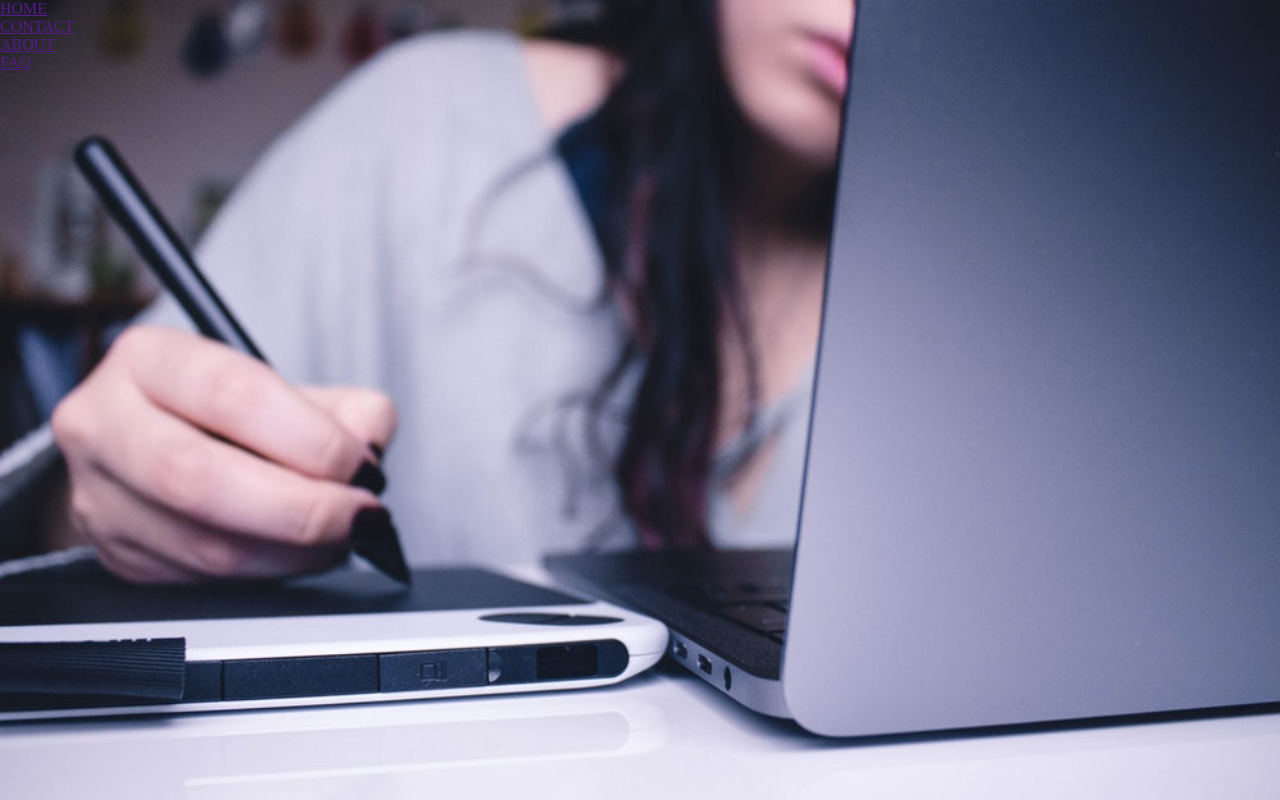
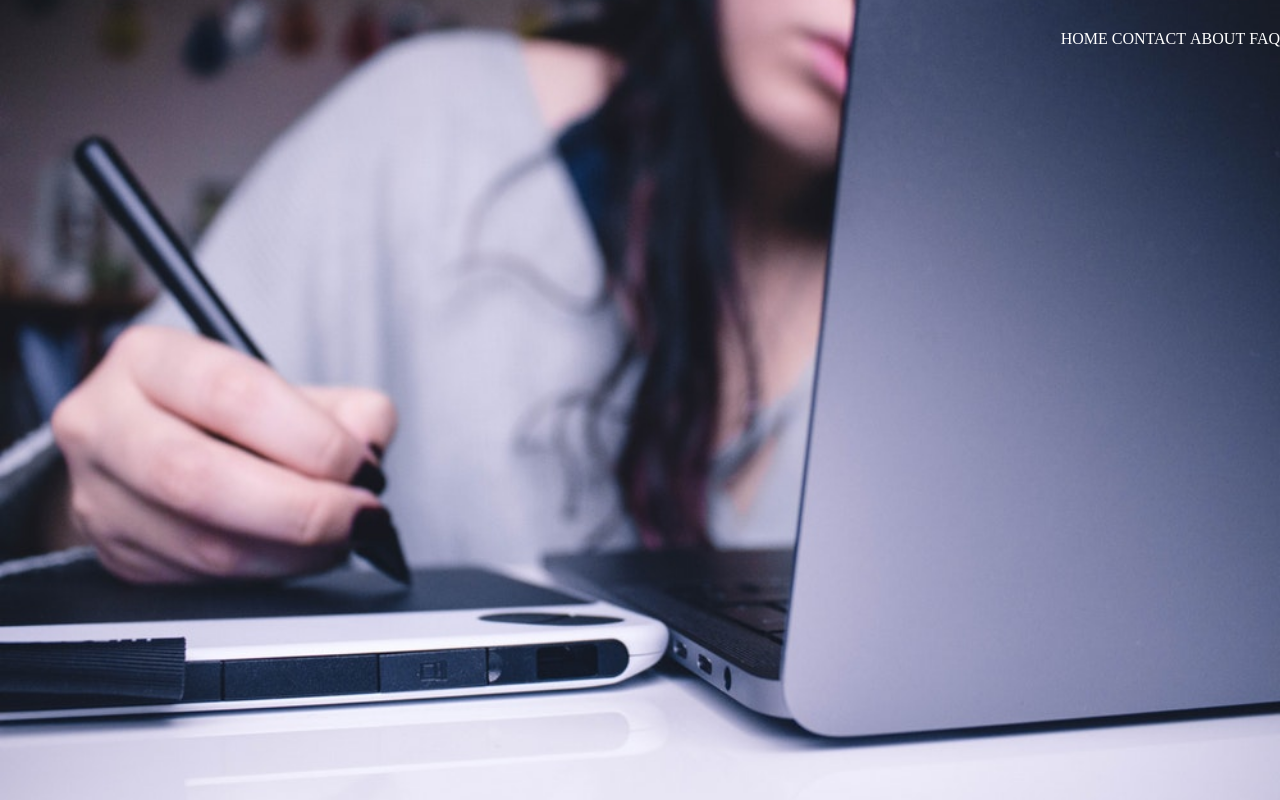
Before and after one commit to ToasterDoesCode/toaster, a plain HTML site: page index.html in a window 1280 px wide. Drawn offline with Linux system fonts and the light colour scheme.

Commit message:
Update style.css

```diff
--- a/style.css
+++ b/style.css
@@ -11,3 +11,23 @@ header
 	background-size: cover;
 	background-position: center;
 }
+
+.main-nav
+{
+	float: right;
+	list-style: none;
+	margin-top: 30px;
+}
+
+.main-nav li
+{
+	display: inline-block;
+}
+
+.main-nav li a
+{
+	color: white;
+	text-decoration: none;
+	padding: 5px 20px
+	font-family: "Yoster Island";
+}
```
